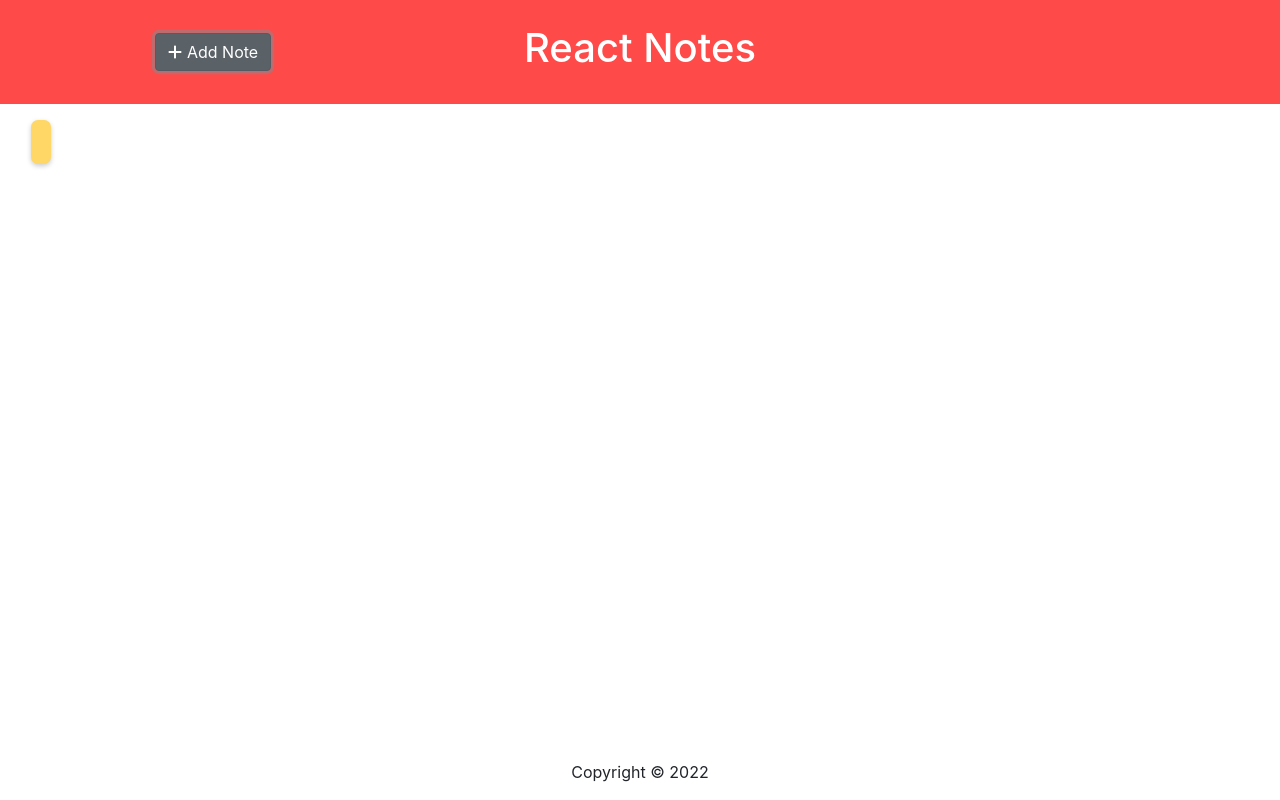
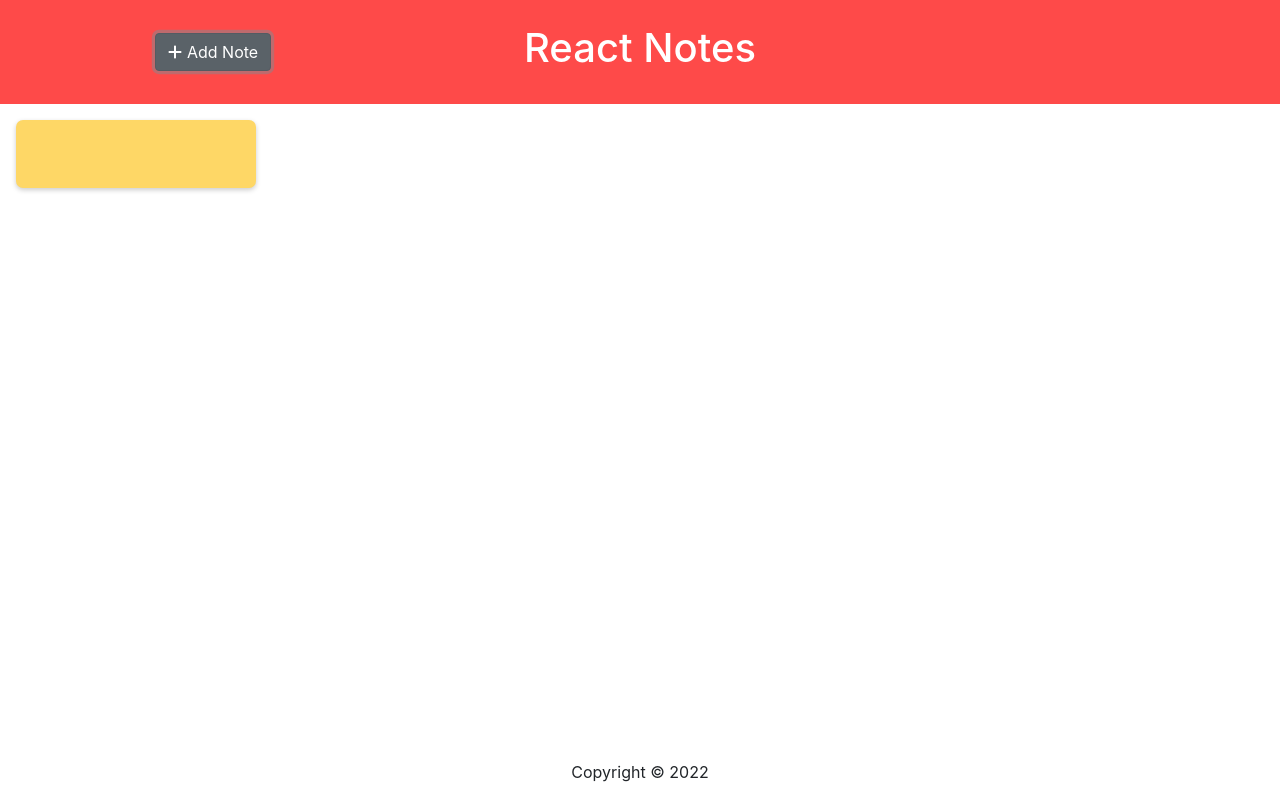
Before and after one commit to Daniel-727/react_notes, a React (Create React App) app: page / in a window 1280 px wide. Both pictures are taken after a click on the button "Add Note". Built offline with nearby package versions, Linux system fonts and the light colour scheme.

Commit message:
fixing css

```diff
--- a/src/App.css
+++ b/src/App.css
@@ -1,3 +1,8 @@
+* {
+    padding:0;
+    margin:0;
+}
+
 .header {
     background-color: #FE4A49;
     color: white;
@@ -11,36 +16,25 @@
     height: 2.5rem;
 }
 
+.row{
+    width:100%;
+}
+
 .note {
     background: #FED766;
     border-radius: 7px;
     box-shadow: 0 2px 5px #ccc;
-    display:flex;
-    max-width: 14vw;
     padding: 10px;
+    width: 240px;
     margin: 16px;
     float: left;
-    position:relative;
-}
-.note h1 {
-    font-size: 1.1em;
-    margin-bottom: 6px;
-}
-.note p {
-    font-size: 1.1em;
-    margin-bottom: 10px;
-    white-space: pre-wrap;
-    word-wrap: break-word;
-}
+    }
 
-span{
-    max-width: 10vw;
-}
-
-.xMark {
-    position:absolute;
-    top:0px;
-    right:2px;
+input{
+    border:none;
+    width:100%;
+    height:auto;
+    background-color: #FED766;
 }
 
 
--- a/src/App.jsx
+++ b/src/App.jsx
@@ -9,17 +9,21 @@ function App() {
 
     const[notes, setNotes] = React.useState([]); //setting empty array to store notes
 
-    function createNote() { //making notes an array makes sense instead of a variable count, because when I want to add the functionality of deleting a specific note, I can do that using the note's index.
-        let numOfNotes = notes.length;
-        console.log(numOfNotes);
-        setNotes([...notes, numOfNotes]);
+    //note should only have 1 property which is the user input, we're going to call it text
+    const[note, setNote] = React.useState({
+        text: ''
+    }); //setting note to be an object with an empty string property called text
+
+    function createNote() { //now with createNote we want to add an empty note into the notes array
+        setNotes([...notes, note]);
     }
 
-    function deleteNote(event,id) { //this should return all the Notes where the index is not equal to id, but it's just deleting the last Note. Maybe because I didn't have the event
-        console.log(event.timeStamp);
+    function deleteNote(id) { //this should return all the Notes where the index is not equal to id, but it's just deleting the last Note. Maybe because I didn't have the event
+        //I think the deleteNote function isn't working as intended because the notes array is literally an array of integers, when we filter an index and delete an index, it's holding just an integer which is not reflective of the note object we're trying to delete. So the solution to this is probably to create an object and actually store the object in notes instead of some integers. The notes object will by default just have empty strings in which the user can then type into.
+
         setNotes(notes => {
             return notes.filter((e,i) => { //this will return an array of notes where the note that is clicked
-                return i !== id;
+                return id !== i;
             });
         });
     }
@@ -27,9 +31,11 @@ function App() {
     return (
         <>
             <Header addNote={createNote}/>
-            {notes.map((e,i) => {
-                return <Note key={i} id={i} clickX={deleteNote}/>
-            })}
+            <div className='row'>
+                {notes.map((e,i) => {
+                    return <Note key={i} id={i} clickX={deleteNote} userInput={setNote}/>
+                })}
+            </div>
             <Footer/>
         </>
     );
--- a/src/components/NoteComponent.jsx
+++ b/src/components/NoteComponent.jsx
@@ -15,13 +15,23 @@ function Note(props){
     }
 
     function handleClick(){
+        /* console.log('hi'); */
+        props.clickX(props.id); // this is the deleteNote() function passed in from the App component
+    }
 
+    function handleChange(e){
+        console.log('hi');
+        props.userInput({text: e.target.value}
+        );
     }
 
     return(
-        <div className='col'>
+        <div className='col-lg-3 col-md-4 col-sm-6'>
             <div className='note' onMouseOver={revealX} onMouseLeave={hideX}> {/*when user is hovering mouse over the Note, then we want the x to be visible so the user can click on it and delete the note if they want. Otherwise, the x should be hidden*/}
-                <span contentEditable='true'></span>
+                <div className='col'>
+                    <input name='title' onChange={handleChange}></input>
+                    <input name='content' onChange={handleChange}></input> {/*onChange event listener doesn't work with spans, but it works with inputs*/}
+                </div>
                 {hover ? <div onClick={handleClick} className='xMark'><FontAwesomeIcon icon={faXmark} /></div> : <div></div>}
             </div>
         </div>
```
